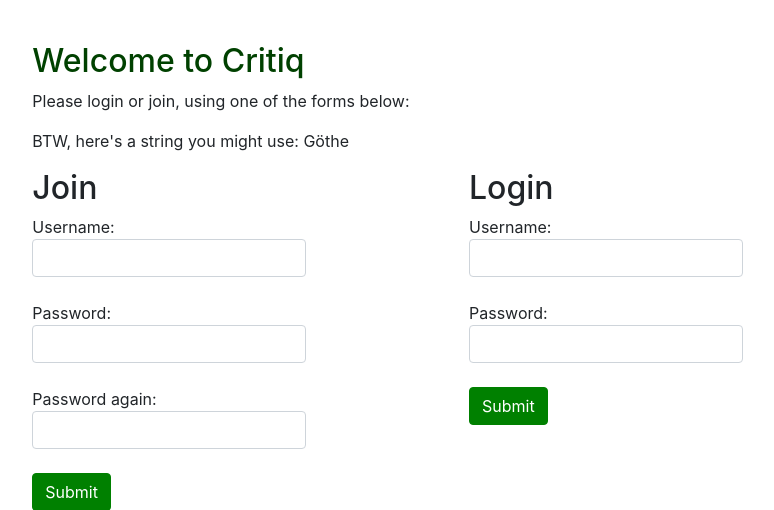
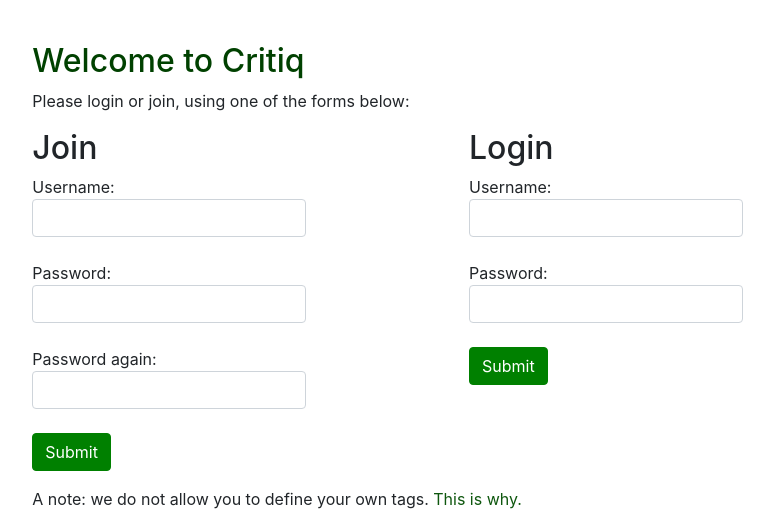
Before and after one commit to clairec1997/critiq, a Flask app: page / in a window 1280 px wide. Shown: the part 82-592 px from the top of the page, without its empty margins (186-960 px from the left). Run offline with Flask 2, Linux system fonts and the light colour scheme; some libraries are stand-ins or nearby versions.

Commit message:
removed the Gothe string

```diff
--- a/beta/templates/main.html
+++ b/beta/templates/main.html
@@ -4,8 +4,6 @@
 <h1>Welcome to Critiq</h1>
 
 <p>Please login or join, using one of the forms below:</p>
-
-<p>BTW, here's a string you might use: Göthe
 
     <div class="row">
         <div class="col-xl-6 col-lg-6 col-md-6 col-sm-12 col-xs-12">
```
